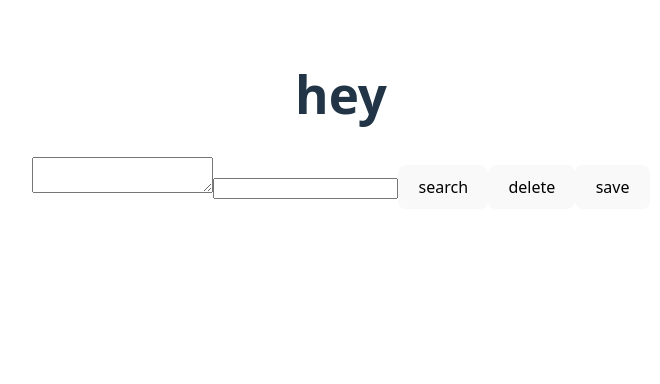
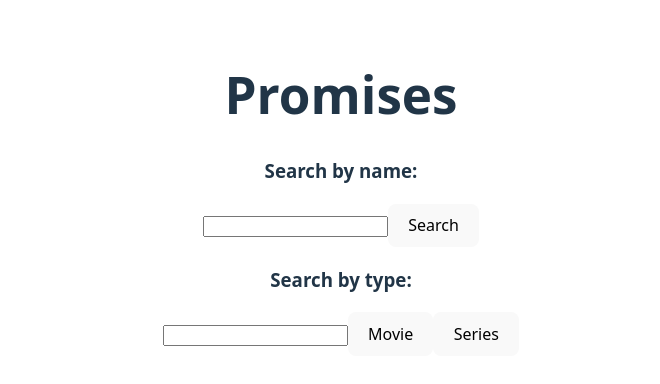
Before and after one commit to Phrixus11/Tests_and_types, a React (Vite) app: page / in a window 1280 px wide. Shown: the top 384 px of the page, without its empty margins (299-959 px from the left). Built offline with nearby package versions, Linux system fonts and the light colour scheme.

Commit message:
async await, test OMDb API

```diff
--- a/package.json
+++ b/package.json
@@ -12,6 +12,7 @@
     "test:watch": "vitest --watch --passWithNoTests"
   },
   "dependencies": {
+    "axios": "^1.9.0",
     "react": "^19.0.0",
     "react-dom": "^19.0.0"
   },
--- /dev/null
+++ b/src/11_promise_async_await/API.ts
@@ -0,0 +1,19 @@
+import axios from 'axios';
+
+const configOMB = {
+  baseURL: 'http://www.omdbapi.com',
+
+};
+const key = '995f97b1';
+const axiosInstance = axios.create(configOMB);
+
+const API = {
+  searchFilmsByTitle: (title: string) => {
+    return axiosInstance.get(`/?apikey=${key}&s=${title}`);
+  },
+  searchFilmsByType: (title: string, type: string) => {
+  }
+};
+
+
+export default API;
--- /dev/null
+++ b/src/11_promise_async_await/Lesson3.tsx
@@ -0,0 +1,76 @@
+import {useState} from 'react';
+import API from './API';
+import './lesson_3';
+import * as React from 'react';
+
+const Test_OMDb = () => {
+  const [searchName, setSearchName] = useState('');
+  const [searchResult, setSearchResult] = useState([]);
+  const [searchNameByType, setSearchNameByType] = useState('');
+  const [searchResultByType, setSearchResultByType] = useState('');
+
+  // const searchFilm = () => {
+  //   API.searchFilmsByTitle(searchName)
+  //       .then(({data}) => {
+  //         const {Search, Error, Response} = data;
+  //         console.log(data);
+  //         if (Response === 'True') setSearchResult(Search)
+  //         if (Response === 'False') setSearchResult([{Title: Error}]);
+  //       })
+  //       .catch(error => console.log(error));
+  // };
+
+  // с помощью async await
+  const searchFilm = async () => {
+    try {
+      const {data} = await API.searchFilmsByTitle(searchName)
+      const {Search, Error, Response} = data;
+      console.log(data)
+      Response === 'True' ? setSearchResult(Search) : setSearchResult([{Title: Error}]);
+    } catch (e) {
+      console.log(e)
+    }
+  };
+
+
+  const searchByType = (e: React.MouseEvent<HTMLButtonElement>) => {
+    const type: string = e.currentTarget.dataset.t ? e.currentTarget.dataset.t : '';
+    API.searchFilmsByType(searchNameByType, type)
+  }
+
+  return (
+      <div>
+        <h1>Promises</h1>
+        <div>
+          <h3><p>Search by name:</p></h3>
+          <input type="text" value={searchName} onChange={(e) => setSearchName(e.currentTarget.value)}/>
+          <button onClick={searchFilm}>Search</button>
+          <div style={{
+            display: 'flex',
+            flexWrap: 'wrap',
+          }}>
+            {searchResult.map((item, i) => (
+                <div key={i} style={{border: '1px solid black',}}>
+                  <img style={{
+                    width: '30px',
+                    height: '50px',
+                  }} src={item.Poster} alt="none poster"/> <br/>
+                  {item.Title} - {item.Year} - {item.Type}
+                </div>
+            ))}
+          </div>
+        </div>
+
+        <div>
+          <h3><p>Search by type:</p></h3>
+          <input type="text" value={searchNameByType} onChange={(e) => setSearchNameByType(e.currentTarget.value)}/>
+          <button onClick={searchByType} data-t='movie'>Movie</button>
+          <button onClick={searchByType} data-t='series'>Series</button>
+          <div>
+            {searchResultByType}
+          </div>
+        </div>
+      </div>
+  );
+}
+export default Test_OMDb;
--- /dev/null
+++ b/src/11_promise_async_await/lesson_3.ts
@@ -0,0 +1,20 @@
+console.log('promise');
+
+// Event loop
+// https://learn.javascript.ru/event-loop
+// https://habr.com/ru/company/ruvds/blog/340508/
+// https://www.youtube.com/watch?v=8aGhZQkoFbQ
+// https://www.youtube.com/watch?v=j4_9BZezSUA
+// https://www.jsv9000.app/
+
+// Promise
+// https://learn.javascript.ru/promise-basics
+// https://www.youtube.com/watch?v=1idOY3C1gYU
+
+
+// https://jsonplaceholder.typicode.com/posts/1
+// https://habr.com/ru/company/oleg-bunin/blog/417461/?_ga=2.54695343.543933152.1602500664-1040035071.1596811661
+
+
+// just a plug
+export default ()=>{};
--- a/src/App.tsx
+++ b/src/App.tsx
@@ -1,12 +1,13 @@
 import * as React from 'react'
 import './App.css'
-import {User} from "./06/06_callbacks";
+import Test_OMDb from "./11_promise_async_await/Lesson3";
 
 
 function App() {
   return (
     <>
-      <User/>
+      {/*<User/>*/}
+      <Test_OMDb/>
     </>
   )
 }
```
Also changed, not shown: src/11_promise_async_await/README.md (added), 1 other file (tests, documents, lock files or other folders).
